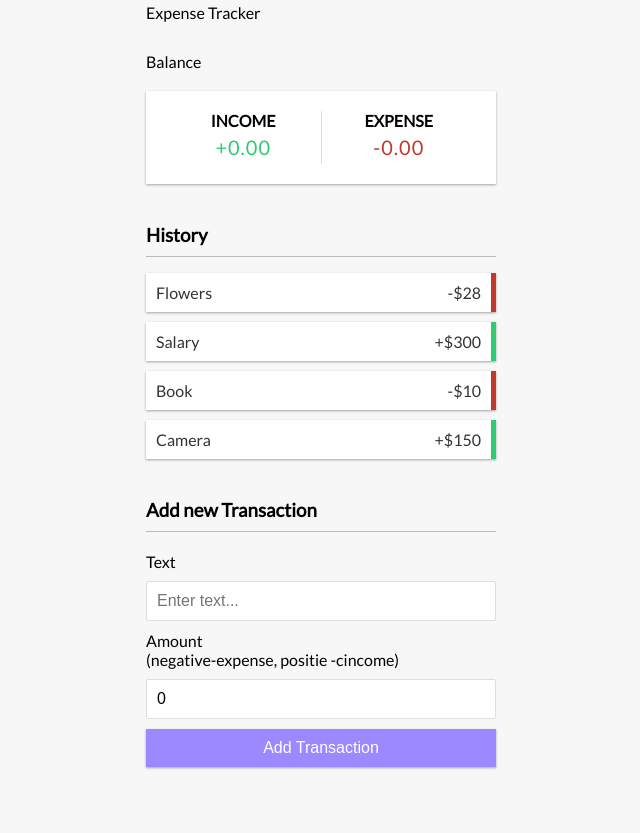
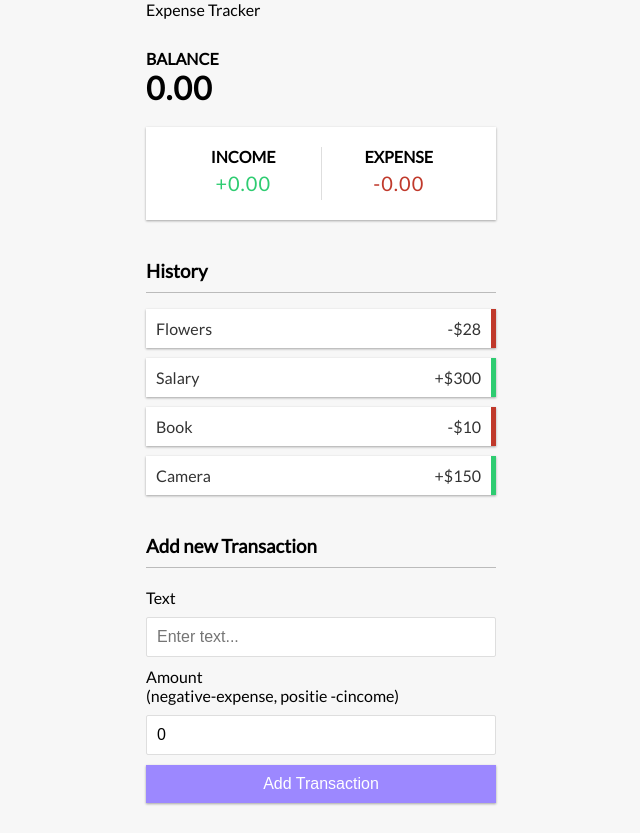
Before and after one commit to capzink/Expense-Tracker, a React (Create React App) app in the folder frontend/: page / in a window 1280 px wide. Shown: the whole page, without its empty margins (319-959 px from the left). Before the commit the page ends 800 px from the top, so only its background shows below. Built offline with nearby package versions, Linux system fonts and the light colour scheme.

Commit message:
Fixes balance component

```diff
--- a/frontend/src/components/Balance.js
+++ b/frontend/src/components/Balance.js
@@ -1,7 +1,15 @@
-import React from "react";
+import React, {useContext} from "react";
+import { GlobalContext } from "../Context/GlobalState";
 
 const Balance = () => {
-  return <div>Balance</div>;
+const {transactions} = useContext(GlobalContext)
+
+  return (
+    <>
+      <h4>Balance</h4>
+      <h1>0.00</h1>
+    </>
+  );
 };
 
 export default Balance;
```
